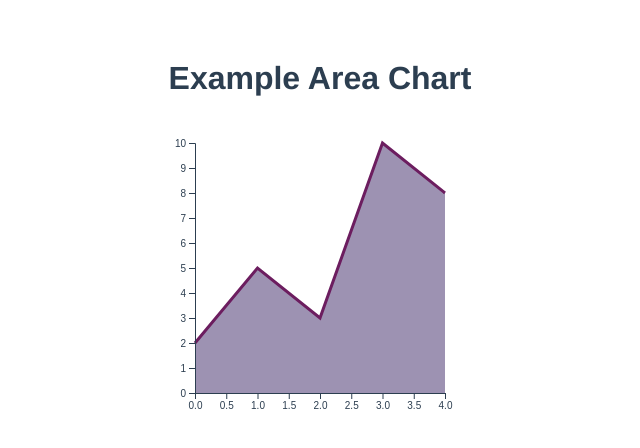
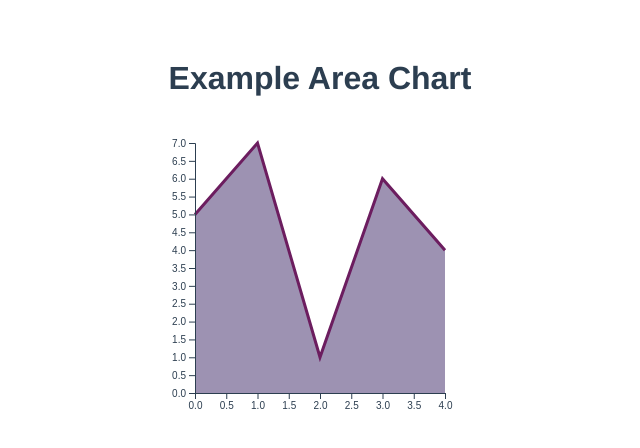
Before and after one commit to AlbertBrand/VueD3AreaChart, a Vue app: page / in a window 1280 px wide. Shown: the top 448 px of the page, without its empty margins (320-960 px from the left). Built offline with nearby package versions, Linux system fonts and the light colour scheme.

Commit message:
Generate random data for chart every 2 seconds

```diff
--- a/package.json
+++ b/package.json
@@ -13,6 +13,7 @@
     "d3-scale": "3.2.1",
     "d3-selection": "1.4.1",
     "d3-shape": "1.3.7",
+    "d3-timer": "1.0.10",
     "vue": "^2.6.10"
   },
   "devDependencies": {
--- a/src/components/Demo.vue
+++ b/src/components/Demo.vue
@@ -6,7 +6,17 @@
 </template>
 
 <script>
+import { interval, now } from "d3-timer";
 import AreaChart from "./AreaChart";
+
+const REFRESH_RATE = 2000;
+
+function generateData(size, min, max) {
+  return Array.from(
+    { length: size },
+    () => Math.floor(Math.random() * (max - min + 1)) + min
+  );
+}
 
 export default {
   name: "Demo",
@@ -19,7 +29,13 @@ export default {
     AreaChart
   },
   mounted() {
-    this.data = [2, 5, 3, 10, 8];
+    interval(
+      () => {
+        this.data = generateData(5, 0, 10);
+      },
+      REFRESH_RATE,
+      now() - REFRESH_RATE
+    );
   }
 };
 </script>
```
Also changed, not shown: 1 other file (tests, documents, lock files or other folders).
